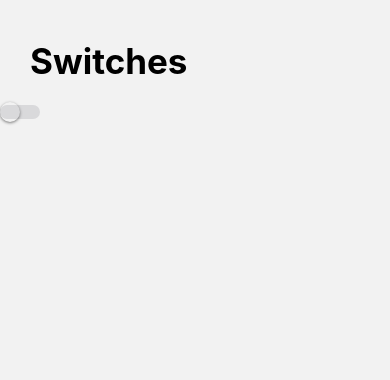
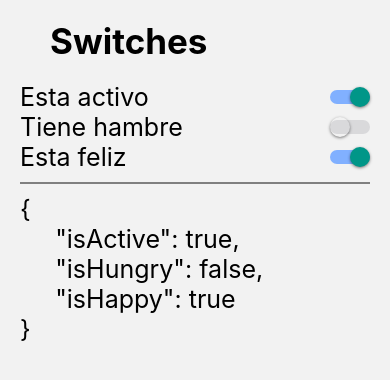
Before and after one commit to gejaga12/ListComponent-React-Native, a React Native app: screen /SwichScreen in a window 390 px wide. Shown: the top 380 px of the page. Built offline with nearby package versions, Linux system fonts and the light colour scheme.

Commit message:
Switch + StateChange

```diff
--- /dev/null
+++ b/src/components/CustomSwitch.tsx
@@ -0,0 +1,30 @@
+import React, { useState } from 'react'
+import { Platform, Switch } from 'react-native'
+
+interface Props {
+    isOn: boolean;
+    onChange: (value: boolean) => void;
+}
+
+export const CustomSwitch = ({ isOn, onChange }: Props) => {
+
+    const [isEnabled, setIsEnabled] = useState(isOn)
+
+    const botonSwitch = () => {
+        setIsEnabled(!isEnabled);
+        onChange(!isEnabled)
+    }
+
+
+    return (
+
+        <Switch
+            trackColor={{ false: "#D9D9DB", true: "#81b0ff" }}
+            thumbColor={(Platform.OS === 'android') ? '#5856D6' : ''}
+            ios_backgroundColor="#3e3e3e"
+            onValueChange={botonSwitch}
+            value={isEnabled}
+        />
+
+    )
+}
--- a/src/screens/SwichScreen.tsx
+++ b/src/screens/SwichScreen.tsx
@@ -1,26 +1,68 @@
 import React, { useState } from 'react'
-import { Platform, Switch, View } from 'react-native'
+import { Platform, StyleSheet, Switch, Text, View } from 'react-native'
+import { CustomSwitch } from '../components/CustomSwitch';
 import { HeaderTitle } from '../components/HeaderTitle';
 
 export const SwichScreen = () => {
 
-  const [isEnabled, setIsEnabled] = useState(false);
-  const toggleSwitch = () => setIsEnabled(!isEnabled);
+
+  const [state, setState] = useState({
+    isActive: true,
+    isHungry: false,
+    isHappy: true
+  });
+
+  const { isActive, isHungry, isHappy } = state;
+
+  const onChange = (value: boolean, field: string) => {
+    setState({
+      ...state,
+      [field]: value
+    })
+  }
 
   return (
-    <View style={{ marginTop: 20 }}>
+    <View style={{ marginHorizontal: 20 }}>
 
       <HeaderTitle title='Switches' />
 
-      <Switch
-        trackColor={{ false: "#D9D9DB", true: "#81b0ff" }}
-        thumbColor={(Platform.OS === 'android') ? '#5856D6' : ''}
-        ios_backgroundColor="#3e3e3e"
-        onValueChange={ toggleSwitch }
-        value={isEnabled}
-      />
+      <View style={styles.switchRow}>
+        <Text style={styles.switchText}>Esta activo</Text>
+        <CustomSwitch isOn={isActive} onChange={(value) => onChange(value, 'isActive')} />
+      </View>
 
+
+      <View style={styles.switchRow}>
+        <Text style={styles.switchText}>Tiene hambre</Text>
+        <CustomSwitch isOn={isHungry} onChange={(value) => onChange(value, 'isHungry')} />
+      </View>
+
+
+      <View style={styles.switchRow}>
+        <Text style={styles.switchText}>Esta feliz</Text>
+        <CustomSwitch isOn={isHappy} onChange={(value) => onChange(value, 'isHappy')} />
+      </View>
+
+      <View style={styles.divisor} />
+
+      <Text style={styles.switchText}>{JSON.stringify(state, null, 5)}</Text>
 
     </View>
   )
 }
+
+const styles = StyleSheet.create({
+  switchText: {
+    fontSize: 25,
+  },
+  switchRow: {
+    flexDirection: 'row',
+    justifyContent: 'space-between',
+    alignItems: 'center',
+  },
+  divisor: {
+    borderWidth: 1,
+    borderColor: 'grey',
+    marginVertical: 10
+  }
+});
```
